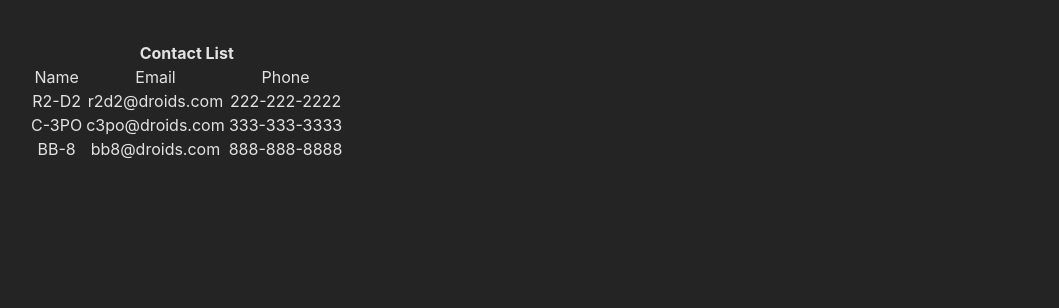
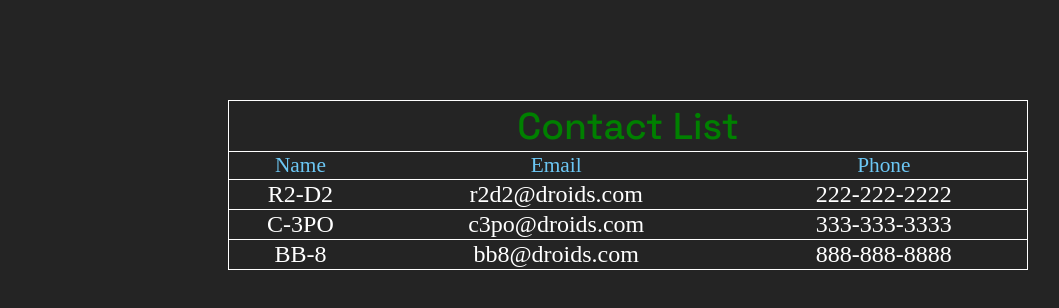
Before and after one commit to Block-26-Contact-List/Workshop-Block26-Contact-List, a React (Vite) app in the folder contact-list/: page / in a window 1280 px wide. Shown: the top 308 px of the page, without its empty margins (12-1071 px from the left). Built offline with nearby package versions, Linux system fonts and the light colour scheme; no server answers.

Commit message:
adding styles to table

```diff
--- a/contact-list/index.html
+++ b/contact-list/index.html
@@ -5,6 +5,10 @@
   <meta charset="UTF-8" />
   <meta name="viewport" content="width=device-width, initial-scale=1.0" />
   <title>Block 26 Workshop: Contact List</title>
+
+  <link rel="preconnect" href="https://fonts.googleapis.com">
+  <link rel="preconnect" href="https://fonts.gstatic.com" crossorigin>
+  <link href="https://fonts.googleapis.com/css2?family=Space+Grotesk:wght@500&display=swap" rel="stylesheet">
 </head>
 
 <body>
--- a/contact-list/src/components/ContactList.jsx
+++ b/contact-list/src/components/ContactList.jsx
@@ -32,7 +32,7 @@ function ContactList() {
 
 
     return (
-    <table>
+    <table className = "tableStyles">
         <thead>
             <tr>
                 <th colSpan="3">Contact List</th>
@@ -40,9 +40,9 @@ function ContactList() {
         </thead>
         <tbody>
             <tr>
-                <td>Name</td>
-                <td>Email</td>
-                <td>Phone</td>
+                <td className="info">Name</td>
+                <td className="info">Email</td>
+                <td className="info">Phone</td>
             </tr>
 
             {contacts.map((contact)=> {
--- a/contact-list/src/index.css
+++ b/contact-list/src/index.css
@@ -10,3 +10,36 @@
   -moz-osx-font-smoothing: grayscale;
   -webkit-text-size-adjust: 100%;
 }
+
+/*table*/
+th {
+  color: green;
+  font-family: 'Space Grotesk', sans-serif;
+  font-size: 28pt;
+}
+
+table {
+  border-collapse: collapse;
+  margin: auto;
+  width: 100%;
+  max-width: 800px;
+  margin-top: 60px;
+}
+
+tr  {
+  color: white;
+  font-family: sans-serif;
+  padding: 20px;
+  margin-top: 80px;
+  border: 1px solid white;
+ }
+
+.info {
+  color: #6CC7F4;
+  font-size: 16pt;
+}
+
+td {
+  font-size: 18pt;
+  font-family: 'Times New Roman', Times, serif;
+}
```
